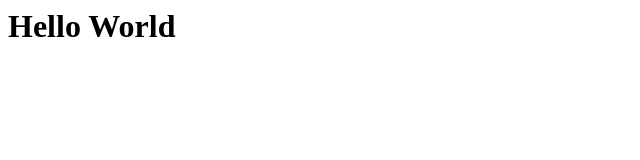
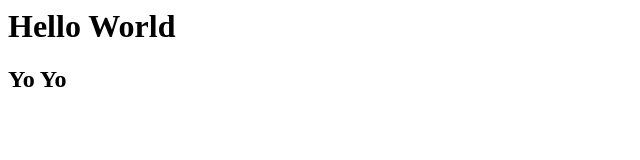
Before and after one commit to shaunericson/2018-08-01-UCSD, a plain HTML site: page index.html in a window 1280 px wide. Shown: the full height of the page, 0-640 px from the left. Drawn offline with Linux system fonts and the light colour scheme.

Commit message:
2nd Commit

```diff
--- a/index.html
+++ b/index.html
@@ -1 +1,2 @@
 <h1>Hello World</h1>
+<h2>Yo Yo</h2>
```
Also changed, not shown: 1 other file.
